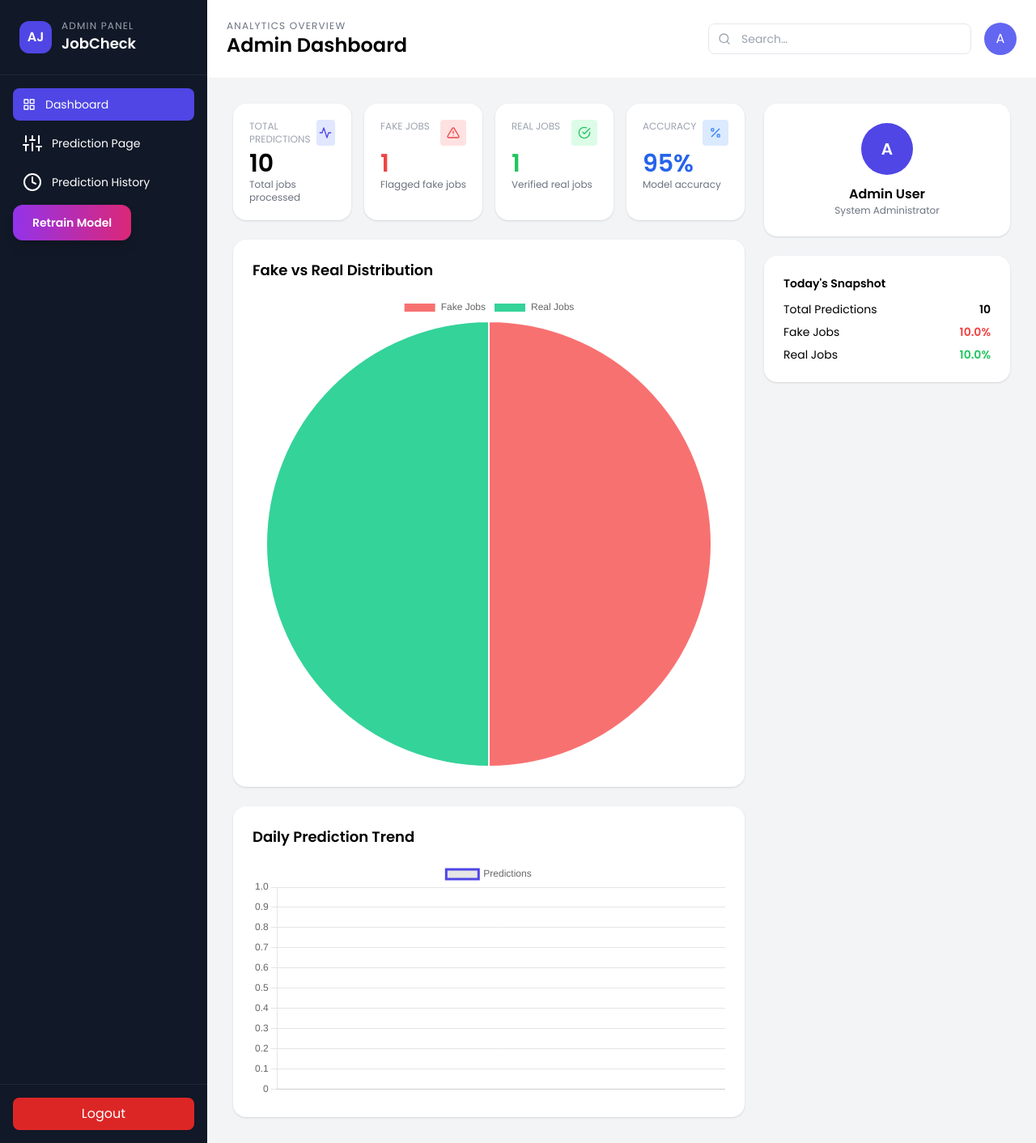
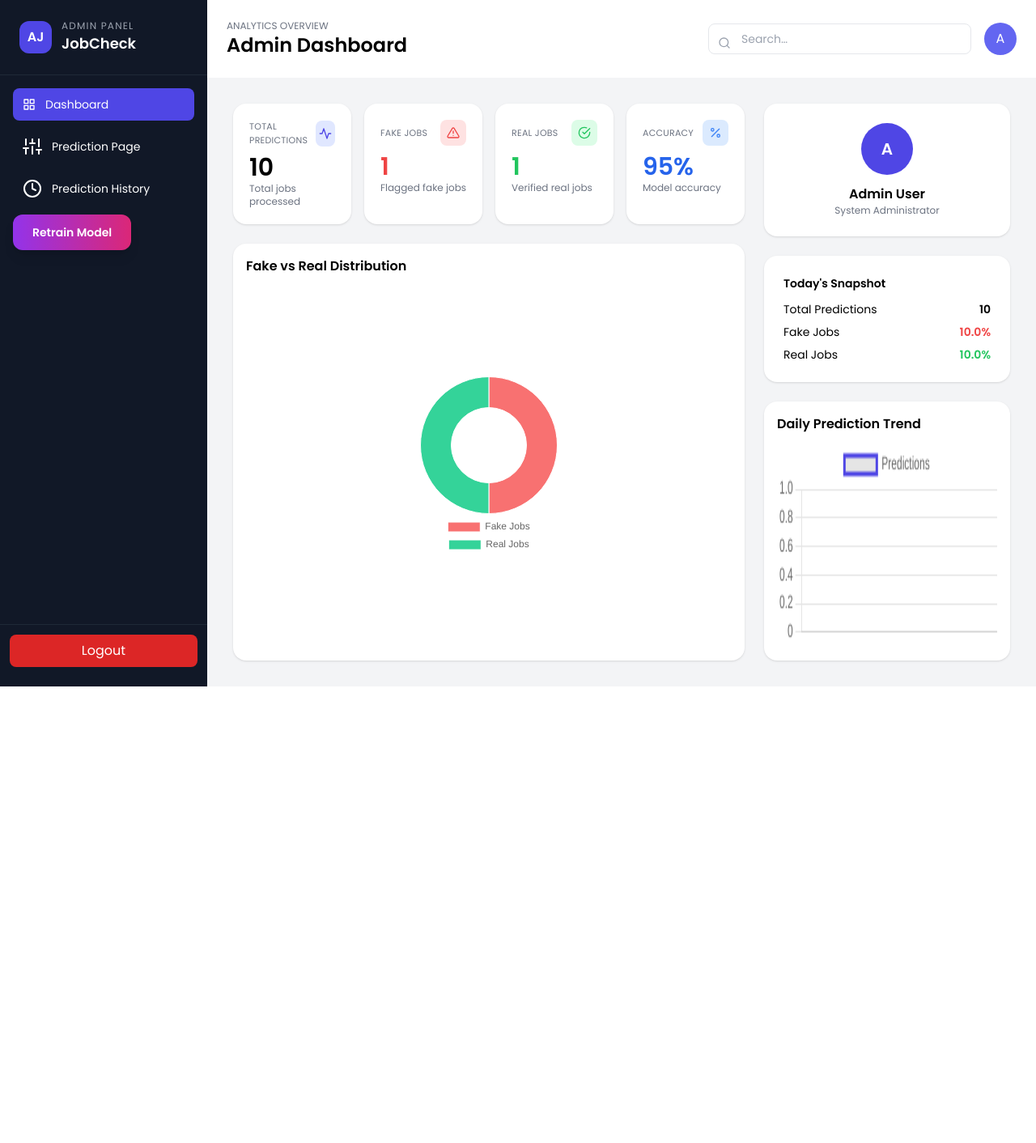
Before and after one commit to Sainvi-j/fake-job-detector, a Flask app: template templates/admin_dashboard.html in a window 1280 px wide. Shown: the whole page at 81% size. After the commit the page ends 848 px from the top, so only its background shows below. Run offline with Flask 3, Linux system fonts and the light colour scheme; the template is opened without the code that fills it: most values are stand-ins (such as "Sample title", 1, 10 or a date in 2020); parts of the project's set-up code (start-up, migrations or seed data) failed here and were passed over; some libraries are stand-ins or nearby versions.

Commit message:
Refactor admin dashboard layout and scripts
Removed fallback script for Tailwind CSS and adjusted styles for various elements. Updated HTML structure and improved chart rendering logic.

```diff
--- a/templates/admin_dashboard.html
+++ b/templates/admin_dashboard.html
@@ -6,22 +6,8 @@
     <title>Admin Dashboard</title>
 
     <script src="https://cdn.tailwindcss.com"></script>
-
-    <script>
-      window.tailwindLoaded = false;
-      setTimeout(() => {
-        if (!window.tailwindLoaded) {
-          let fallback = document.createElement("link");
-          fallback.rel = "stylesheet";
-          fallback.href =
-            "https://cdn.jsdelivr.net/npm/tailwindcss@2.2.19/dist/tailwind.min.css";
-          document.head.appendChild(fallback);
-        }
-      }, 500);
-      window.tailwindLoaded = true;
-    </script>
-
     <script src="https://unpkg.com/feather-icons"></script>
+    <script src="https://cdn.jsdelivr.net/npm/chart.js"></script>
 
     <link
       href="https://fonts.googleapis.com/css2?family=Poppins:wght@300;400;500;600&display=swap"
@@ -32,32 +18,22 @@
       body {
         font-family: "Poppins", sans-serif;
       }
-      .fade-in {
-        animation: fadeIn 0.7s ease forwards;
-        opacity: 0;
-      }
-      @keyframes fadeIn {
-        to {
-          opacity: 1;
-        }
-      }
       .smooth-card {
         transition: all 0.25s ease;
       }
       .smooth-card:hover {
         transform: translateY(-3px);
-        box-shadow: 0 10px 25px rgba(0, 0, 0, 0.1);
+        box-shadow: 0 10px 25px rgba(0, 0, 0, 0.08);
       }
     </style>
   </head>
 
-  <body class="bg-gray-100 fade-in">
+  <body class="bg-gray-100">
     <div class="flex min-h-screen">
+      <!-- SIDEBAR -->
       <aside class="w-64 bg-gray-900 text-white flex flex-col">
         <div class="p-6 border-b border-gray-800 flex items-center gap-3">
-          <div
-            class="h-10 w-10 rounded-xl bg-indigo-600 flex items-center justify-center font-semibold"
-          >
+          <div class="h-10 w-10 rounded-xl bg-indigo-600 flex items-center justify-center font-semibold">
             AJ
           </div>
           <div>
@@ -68,111 +44,54 @@
           </div>
         </div>
 
-        <nav class="p-4 space-y-2 text-sm flex-1">
-          <a
-            class="flex items-center space-x-3 px-3 py-2 rounded-lg bg-indigo-600"
-            href="#"
-          >
+        <nav class="p-4 space-y-3 flex-1 text-sm">
+          <a class="flex items-center space-x-3 px-3 py-2 rounded-lg bg-indigo-600" href="#">
             <i data-feather="grid" class="w-4"></i>
             <span>Dashboard</span>
           </a>
 
-          <a
-            class="flex items-center space-x-3 px-3 py-2 rounded-lg hover:bg-gray-800"
-            href="/"
-          >
+          <a class="flex items-center space-x-3 px-3 py-2 rounded-lg hover:bg-gray-800" href="/">
             <i data-feather="sliders"></i>
             <span>Prediction Page</span>
           </a>
 
-          <a
-            class="flex items-center space-x-3 px-3 py-2 rounded-lg hover:bg-gray-800"
-            href="/history"
-          >
+          <a class="flex items-center space-x-3 px-3 py-2 rounded-lg hover:bg-gray-800" href="/history">
             <i data-feather="clock"></i>
             <span>Prediction History</span>
           </a>
-          <!-- Retrain Model Button with Confirmation Popup -->
-          <div class="mt-6">
+
           <button
             onclick="showRetrainConfirm()"
-              class="bg-gradient-to-r from-purple-600 to-pink-600 hover:from-purple-700 hover:to-pink-700 text-white font-semibold px-6 py-3 rounded-xl shadow-lg transform hover:scale-105 transition duration-200"
+            class="mt-4 bg-gradient-to-r from-purple-600 to-pink-600 hover:from-purple-700 hover:to-pink-700
+                   text-white font-semibold px-6 py-3 rounded-xl shadow-lg"
           >
             Retrain Model
           </button>
-          </div>
-
-          <div
-            id="retrainModal"
-            class="fixed inset-0 bg-black bg-opacity-50 hidden items-center justify-center z-50"
-          >
-            <div class="bg-white rounded-2xl p-8 max-w-md mx-4 shadow-2xl">
-              <h3 class="text-2xl font-bold text-gray-800 mb-4">
-                Retrain Model?
-              </h3>
-              <p class="text-gray-600 mb-8">
-                This will retrain the AI model using the latest dataset.<br />
-                It takes ~10–20 seconds.
-              </p>
-              <div class="flex gap-4 justify-end">
-                <button
-                  onclick="hideRetrainConfirm()"
-                  class="px-6 py-2 bg-gray-200 hover:bg-gray-300 rounded-lg font-medium transition"
-                >
-                  Cancel
-                </button>
-                <form
-                  method="POST"
-                  action="{{ url_for('admin.retrain_model') }}"
-                  style="display: inline"
-                >
-                  <button
-                    type="submit"
-                    class="px-6 py-2 bg-gradient-to-r from-purple-600 to-pink-600 hover:from-purple-700 hover:to-pink-700 text-white rounded-lg font-medium transition"
-                  >
-                    Yes, Retrain Now
-                  </button>
-                </form>
-              </div>
-            </div>
-          </div>
         </nav>
 
-        <div class="p-4 border-t border-gray-800">
-          <a
-            href="/"
-            class="block w-full text-center px-3 py-2 bg-red-600 rounded-lg hover:bg-red-700 text-white"
-          >
+        <!-- Logout Slightly Raised -->
+        <div class="p-3 mb-3 border-t border-gray-800">
+          <a href="/" class="block w-full text-center px-3 py-2 bg-red-600 rounded-lg hover:bg-red-700 text-white">
             Logout
           </a>
         </div>
       </aside>
 
+      <!-- MAIN -->
       <div class="flex-1 flex flex-col">
         <header class="p-6 bg-white shadow flex justify-between items-center">
           <div>
-            <p class="text-xs uppercase text-gray-500 tracking-widest">
-              Analytics Overview
-            </p>
+            <p class="text-xs uppercase text-gray-500">Analytics Overview</p>
             <h1 class="text-2xl font-semibold">Admin Dashboard</h1>
           </div>
 
           <div class="flex items-center gap-4">
             <div class="relative">
-              <input
-                class="border rounded-lg pl-10 pr-3 py-2 text-sm"
-                type="text"
-                placeholder="Search…"
-              />
-              <i
-                data-feather="search"
-                class="w-4 text-gray-400 absolute left-3 top-1/2 -translate-y-1/2"
-              ></i>
+              <input class="border rounded-lg pl-10 pr-3 py-2 text-sm" type="text" placeholder="Search…" />
+              <i data-feather="search" class="w-4 text-gray-400 absolute left-3 top-3"></i>
             </div>
 
-            <div
-              class="h-10 w-10 bg-indigo-500 rounded-full flex items-center justify-center text-white"
-            >
+            <div class="h-10 w-10 bg-indigo-500 rounded-full flex items-center justify-center text-white">
               A
             </div>
           </div>
@@ -180,104 +99,78 @@
 
         <main class="p-8 bg-gray-100">
           <section class="grid grid-cols-1 lg:grid-cols-3 gap-6">
-            <div class="lg:col-span-2 space-y-6">
+
+            <!-- LEFT COLUMN -->
+            <div class="lg:col-span-2 flex flex-col gap-6">
+
+              <!-- RESTORED STAT CARDS -->
               <div class="grid grid-cols-2 xl:grid-cols-4 gap-4">
+
+                <!-- Total Predictions -->
                 <div class="bg-white p-5 rounded-2xl shadow smooth-card">
-                  <div class="flex justify-between">
-                    <span class="text-xs text-gray-400 uppercase"
-                      >Total Predictions</span
-                    >
-                    <div
-                      class="h-8 w-8 bg-indigo-100 rounded flex items-center justify-center"
-                    >
-                      <i
-                        data-feather="activity"
-                        class="text-indigo-600 w-4"
-                      ></i>
+                  <div class="flex justify-between items-center">
+                    <span class="text-[11px] uppercase text-gray-500 tracking-wide">Total Predictions</span>
+                    <div class="h-8 w-8 rounded-lg bg-indigo-100 flex items-center justify-center">
+                      <i data-feather="activity" class="text-indigo-600 w-4"></i>
                     </div>
                   </div>
-                  <h2 class="text-3xl font-semibold mt-1">{{ total }}</h2>
+                  <h2 class="text-3xl font-semibold mt-2">{{ total }}</h2>
                   <p class="text-xs text-gray-500">Total jobs processed</p>
                 </div>
 
+                <!-- Fake Jobs -->
                 <div class="bg-white p-5 rounded-2xl shadow smooth-card">
-                  <div class="flex justify-between">
-                    <span class="text-xs text-gray-400 uppercase"
-                      >Fake Jobs</span
-                    >
-                    <div
-                      class="h-8 w-8 bg-red-100 rounded flex items-center justify-center"
-                    >
-                      <i
-                        data-feather="alert-triangle"
-                        class="text-red-500 w-4"
-                      ></i>
+                  <div class="flex justify-between items-center">
+                    <span class="text-[11px] uppercase text-gray-500 tracking-wide">Fake Jobs</span>
+                    <div class="h-8 w-8 rounded-lg bg-red-100 flex items-center justify-center">
+                      <i data-feather="alert-triangle" class="text-red-500 w-4"></i>
                     </div>
                   </div>
-                  <h2 class="text-3xl font-semibold text-red-500 mt-1">
-                    {{ fake_count }}
-                  </h2>
+                  <h2 class="text-3xl font-semibold text-red-500 mt-2">{{ fake_count }}</h2>
                   <p class="text-xs text-gray-500">Flagged fake jobs</p>
                 </div>
 
+                <!-- Real Jobs -->
                 <div class="bg-white p-5 rounded-2xl shadow smooth-card">
-                  <div class="flex justify-between">
-                    <span class="text-xs text-gray-400 uppercase"
-                      >Real Jobs</span
-                    >
-                    <div
-                      class="h-8 w-8 bg-green-100 rounded flex items-center justify-center"
-                    >
-                      <i
-                        data-feather="check-circle"
-                        class="text-green-500 w-4"
-                      ></i>
+                  <div class="flex justify-between items-center">
+                    <span class="text-[11px] uppercase text-gray-500 tracking-wide">Real Jobs</span>
+                    <div class="h-8 w-8 rounded-lg bg-green-100 flex items-center justify-center">
+                      <i data-feather="check-circle" class="text-green-500 w-4"></i>
                     </div>
                   </div>
-                  <h2 class="text-3xl font-semibold text-green-500 mt-1">
-                    {{ real_count }}
-                  </h2>
+                  <h2 class="text-3xl font-semibold text-green-500 mt-2">{{ real_count }}</h2>
                   <p class="text-xs text-gray-500">Verified real jobs</p>
                 </div>
 
+                <!-- Accuracy -->
                 <div class="bg-white p-5 rounded-2xl shadow smooth-card">
-                  <div class="flex justify-between">
-                    <span class="text-xs text-gray-400 uppercase"
-                      >Accuracy</span
-                    >
-                    <div
-                      class="h-8 w-8 bg-blue-100 rounded flex items-center justify-center"
-                    >
+                  <div class="flex justify-between items-center">
+                    <span class="text-[11px] uppercase text-gray-500 tracking-wide">Accuracy</span>
+                    <div class="h-8 w-8 rounded-lg bg-blue-100 flex items-center justify-center">
                       <i data-feather="percent" class="text-blue-500 w-4"></i>
                     </div>
                   </div>
-                  <h2 class="text-3xl font-semibold text-blue-600 mt-1">95%</h2>
+                  <h2 class="text-3xl font-semibold text-blue-600 mt-2">95%</h2>
                   <p class="text-xs text-gray-500">Model accuracy</p>
+                </div>
+
+              </div>
+
+              <!-- Fake vs Real Card (auto-stretch) -->
+              <div class="bg-white p-4 rounded-2xl shadow smooth-card flex-1 flex flex-col">
+                <h2 class="text-md font-semibold mb-3">Fake vs Real Distribution</h2>
+                <div class="flex flex-1 justify-center items-center">
+                  <canvas id="pieChart" class="!w-56 !h-56"></canvas>
                 </div>
               </div>
 
-              <div class="bg-white p-6 rounded-2xl shadow smooth-card">
-                <h2 class="text-lg font-semibold mb-4">
-                  Fake vs Real Distribution
-                </h2>
-                <canvas id="pieChart" class="h-64"></canvas>
             </div>
 
-              <div class="bg-white p-6 rounded-2xl shadow smooth-card">
-                <h2 class="text-lg font-semibold mb-4">
-                  Daily Prediction Trend
-                </h2>
-                <canvas id="lineChart" class="h-72"></canvas>
-              </div>
-            </div>
+            <!-- RIGHT COLUMN -->
+            <aside class="space-y-6">
 
-            <aside class="space-y-6">
-              <div
-                class="bg-white p-6 rounded-2xl shadow text-center smooth-card"
-              >
-                <div
-                  class="h-16 w-16 bg-indigo-600 rounded-full mx-auto flex items-center justify-center text-white text-xl font-semibold"
-                >
+              <div class="bg-white p-6 rounded-2xl shadow text-center smooth-card">
+                <div class="h-16 w-16 bg-indigo-600 rounded-full mx-auto flex items-center justify-center text-white text-xl font-semibold">
                   A
                 </div>
                 <h3 class="mt-3 font-semibold">Admin User</h3>
@@ -296,46 +189,61 @@
                   <div class="flex justify-between">
                     <span>Fake Jobs</span>
                     <span class="font-semibold text-red-500">
-                      {% if total > 0 %} {{ (fake_count * 100 / total)|round(1)
-                      }}% {% else %} 0% {% endif %}
+                      {% if total > 0 %}
+                        {{ (fake_count * 100 / total)|round(1) }}%
+                      {% else %} 0% {% endif %}
                     </span>
                   </div>
 
                   <div class="flex justify-between">
                     <span>Real Jobs</span>
                     <span class="font-semibold text-green-500">
-                      {% if total > 0 %} {{ (real_count * 100 / total)|round(1)
-                      }}% {% else %} 0% {% endif %}
+                      {% if total > 0 %}
+                        {{ (real_count * 100 / total)|round(1) }}%
+                      {% else %} 0% {% endif %}
                     </span>
                   </div>
                 </div>
               </div>
+
+              <!-- Daily Trend -->
+              <div class="bg-white p-4 rounded-2xl shadow smooth-card h-80 flex flex-col">
+                <h2 class="text-md font-semibold mb-2">Daily Prediction Trend</h2>
+                <canvas id="lineChart" class="flex-1"></canvas>
+              </div>
+
             </aside>
+
           </section>
         </main>
       </div>
     </div>
 
-    <script src="https://cdn.jsdelivr.net/npm/chart.js"></script>
-
     <script>
       feather.replace();
 
-
+      // Donut Chart
       new Chart(document.getElementById("pieChart"), {
-              type: "pie",
+        type: "doughnut",
         data: {
           labels: ["Fake Jobs", "Real Jobs"],
           datasets: [
             {
               data: [{{ fake_count }}, {{ real_count }}],
               backgroundColor: ["#f87171", "#34d399"],
+              borderWidth: 1,
+              cutout: "55%",
             },
           ],
         },
+        options: {
+          responsive: false,
+          maintainAspectRatio: false,
+          plugins: { legend: { position: "bottom" } },
+        },
       });
 
-
+      // Line Chart
       new Chart(document.getElementById("lineChart"), {
         type: "line",
         data: {
@@ -351,15 +259,6 @@
           ],
         },
       });
-
-            function showRetrainConfirm() {
-          document.getElementById('retrainModal').classList.remove('hidden');
-          document.getElementById('retrainModal').classList.add('flex');
-      }
-      function hideRetrainConfirm() {
-          document.getElementById('retrainModal').classList.add('hidden');
-          document.getElementById('retrainModal').classList.remove('flex');
-      }
     </script>
   </body>
 </html>
```
Lines whose indentation alone changed are shown as unchanged.
